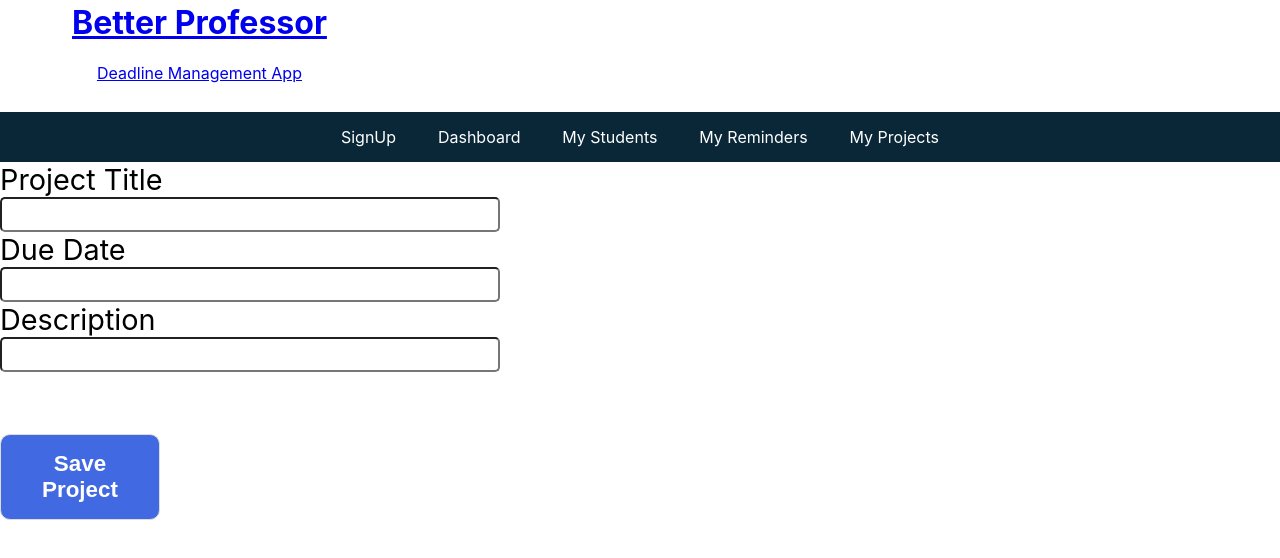
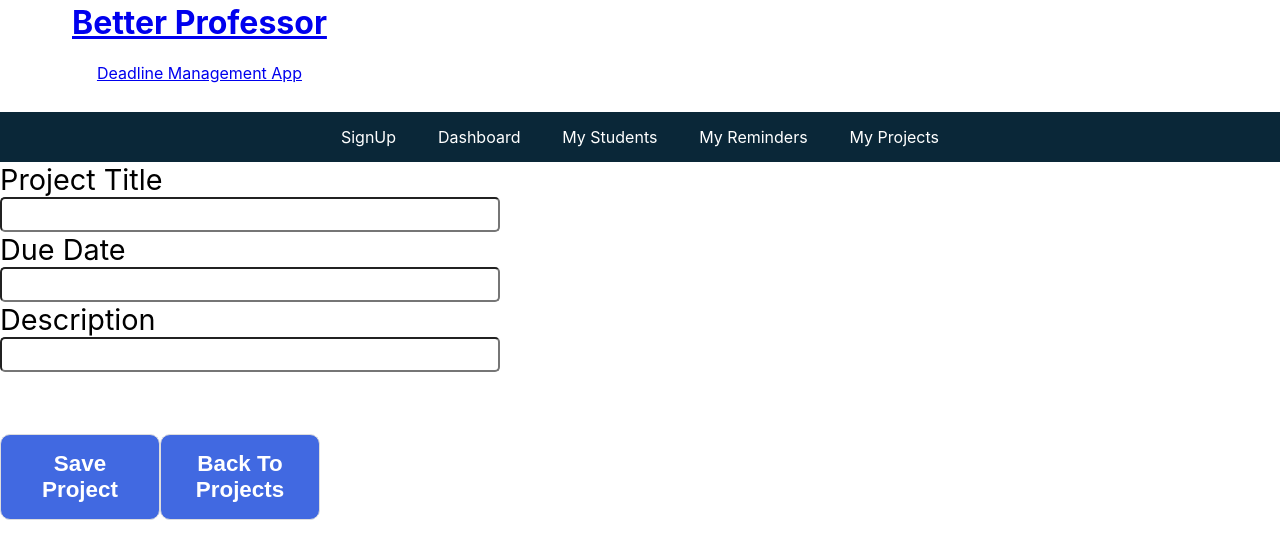
Before and after one commit to BW-Better-Professor-1/front-end, a React (Create React App) app: page /viewprojects/1 in a window 1280 px wide. Shown: the top 558 px of the page. Built offline with nearby package versions, Linux system fonts and the light colour scheme; no server answers; sample sign-in values are in the browser's storage.

Commit message:
back button on ViewProject

```diff
--- a/src/components/ViewProject.js
+++ b/src/components/ViewProject.js
@@ -4,6 +4,7 @@ import { DATA_PROJECTS } from '../store/actions';
 import { postTo, putTo, deleteFrom } from '../store/actions';
 import {connect} from "react-redux";
 import { useParams } from 'react-router';
+import { Link } from 'react-router-dom';
 
 const defaultValues = {
     project_name: "",
@@ -72,6 +73,7 @@ const ViewProject = ({projects, putTo}) => {
             />
             </FormInfo>
             <Button type='submit'>Save Project</Button>
+            <Link to="viewprojects"><Button>Back to Projects</Button></Link>
         </form>
     )
 }
--- a/src/components/ViewStudent.js
+++ b/src/components/ViewStudent.js
@@ -70,6 +70,7 @@ const ViewStudent = ({students, putTo}) => {
             />
             </FormInfo>
             <Button type='submit'>Save Student</Button>
+            <Link to="viewstudents"><Button>Back to Students</Button></Link>
         </form>
     )
 }
```
